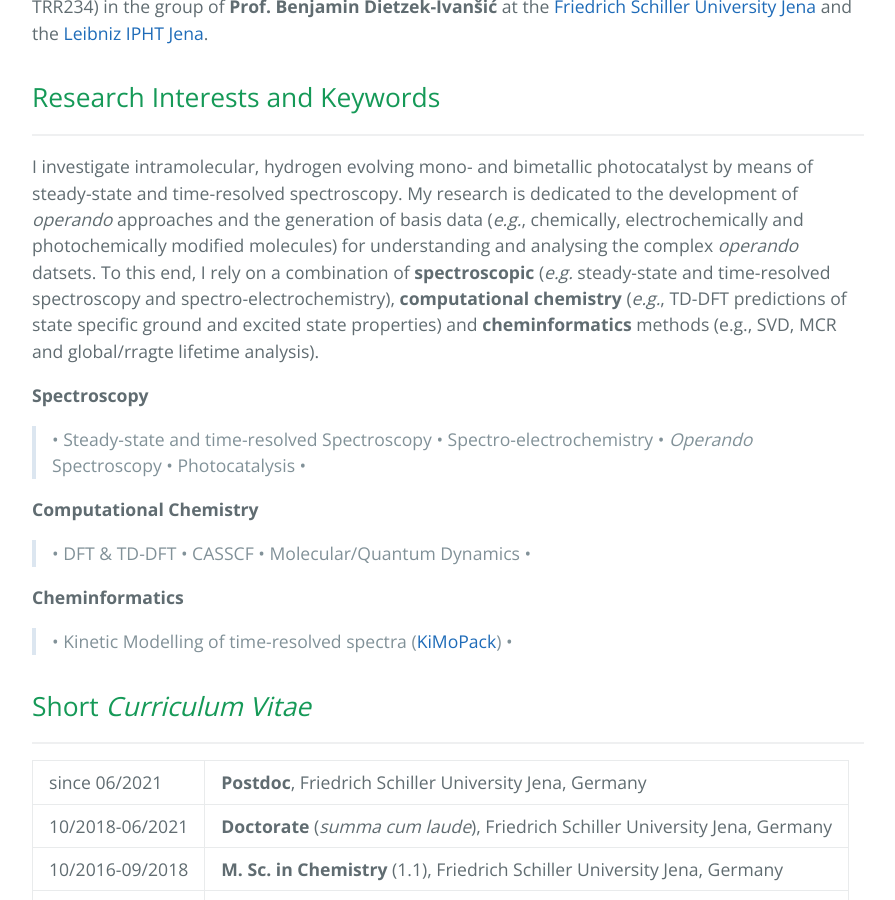
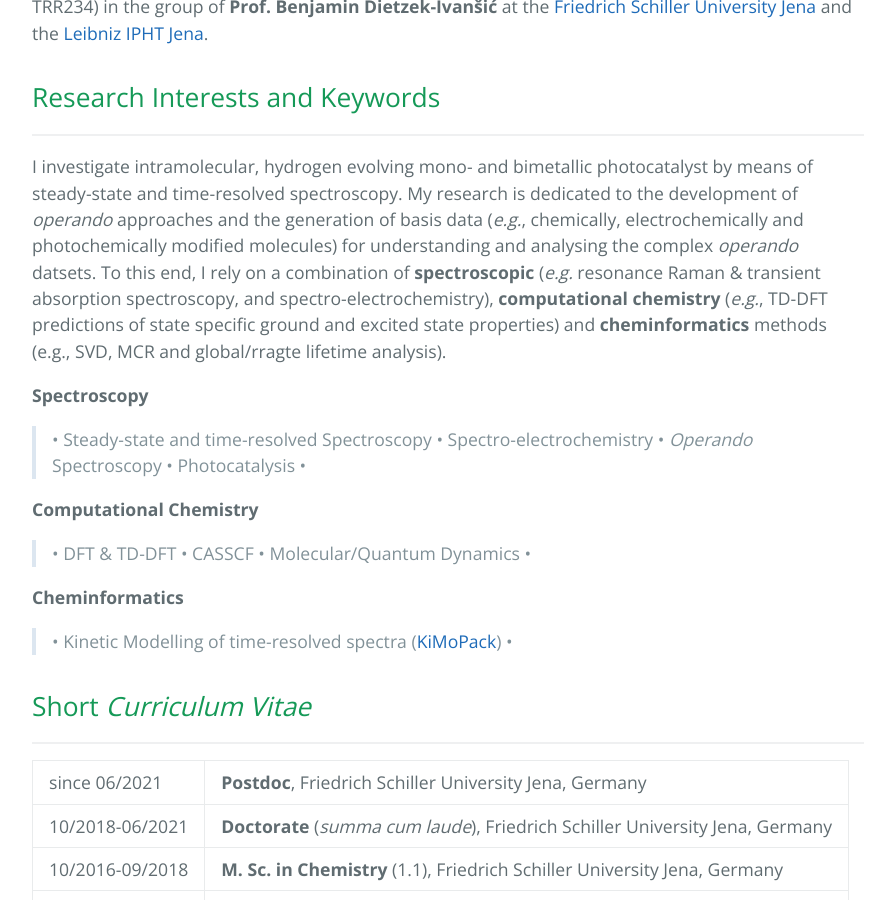
Before and after one commit to carolin-m/carolin-m.github.io, a Jekyll site: the page built from now.md, in a window 1280 px wide and 900 px high, scrolled down 529 px. Shown: the whole window, without its empty margins (192-1087 px from the left). Built offline with Jekyll 4.4.1, drawn with Linux system fonts in a browser that asks for light colours.

Commit message:
Update now.md

```diff
--- a/now.md
+++ b/now.md
@@ -17,7 +17,7 @@
 ## Research Interests and Keywords <br>
 ________________
 {: style="text-align: justify" }
-I investigate intramolecular, hydrogen evolving mono- and bimetallic photocatalyst by means of steady-state and time-resolved spectroscopy. My research is dedicated to the development of *operando* approaches and the generation of basis data (*e.g.*, chemically, electrochemically and photochemically modified molecules) for understanding and analysing the complex *operando* datsets. To this end, I rely on a combination of **spectroscopic** (*e.g.* steady-state and time-resolved spectroscopy and spectro-electrochemistry), **computational chemistry** (*e.g.*, TD-DFT predictions of state specific ground and excited state properties) and **cheminformatics** methods (e.g., SVD, MCR and global/rragte lifetime analysis).
+I investigate intramolecular, hydrogen evolving mono- and bimetallic photocatalyst by means of steady-state and time-resolved spectroscopy. My research is dedicated to the development of *operando* approaches and the generation of basis data (*e.g.*, chemically, electrochemically and photochemically modified molecules) for understanding and analysing the complex *operando* datsets. To this end, I rely on a combination of **spectroscopic** (*e.g.* resonance Raman & transient absorption spectroscopy, and spectro-electrochemistry), **computational chemistry** (*e.g.*, TD-DFT predictions of state specific ground and excited state properties) and **cheminformatics** methods (e.g., SVD, MCR and global/rragte lifetime analysis).
 
 
 **Spectroscopy** <br />
```
